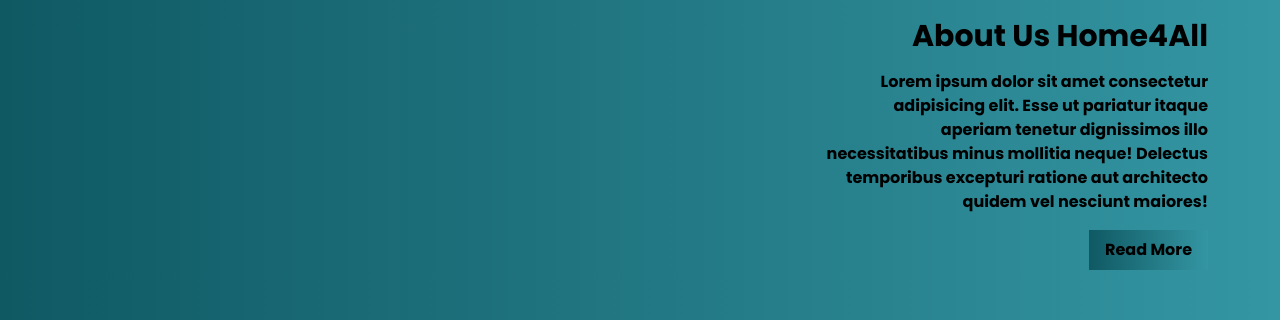
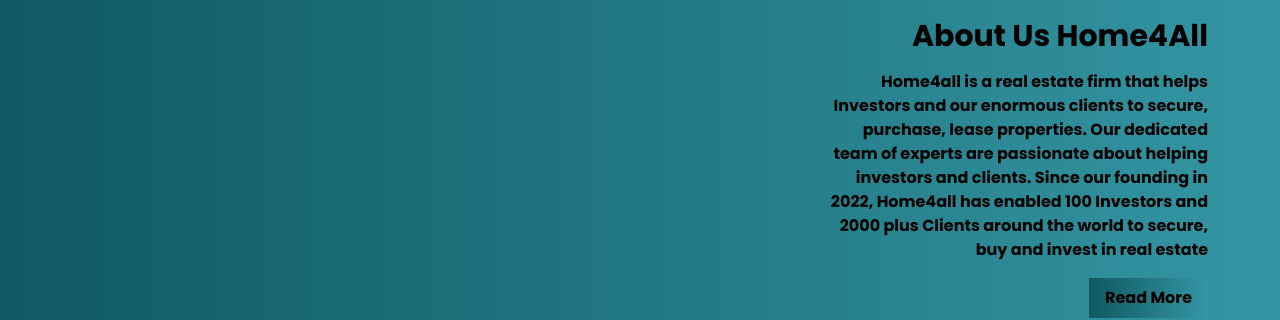
Before and after one commit to aipohruth/lisahomes, a React (Create React App) app: page / in a window 1280 px wide. Shown: the part 230-550 px from the top of the page. Built offline with nearby package versions, Linux system fonts and the light colour scheme.

Commit message:
new: added features

```diff
--- a/src/App.js
+++ b/src/App.js
@@ -14,6 +14,7 @@
       <Link className='hidden' to="/moreprojects">FullProjects</Link>
       <Link className='hidden' to="/abouts">MoreAbout</Link>
 
+
       <main>
       <Routes>
         <Route path='/moreprojects' element={<FullProjects/>}/>
--- a/src/Components/About.jsx
+++ b/src/Components/About.jsx
@@ -8,8 +8,16 @@
       <div className='max-w-[1200px] m-auto'>
         <div className='absolute z-0 top-[30%] right-[5%]  text-right p-2 w-full max-w-[400px] text-black flex flex-col '>
         <h2 className='text-3xl font-bold'>About Us Home4All</h2>
-        <p className=' my-4 font-2xl font-bold'>Lorem ipsum dolor sit amet consectetur adipisicing elit. Esse ut pariatur itaque aperiam tenetur dignissimos illo necessitatibus
-             minus mollitia neque! Delectus temporibus excepturi ratione aut architecto quidem vel nesciunt maiores!</p>
+        <p className=' my-4 font-2xl font-bold'>
+        <span className='font-bold'>Home4all</span> is a real estate firm that helps Investors and our enormous clients to secure, purchase,
+            lease properties.
+            Our dedicated team of experts
+            are passionate about helping investors and clients.
+            Since our founding in 2022, Home4all has enabled 100 Investors and 2000 plus Clients
+            around the world to secure, buy and invest in real estate
+
+
+             </p>
              <div >
              <button className=' hover:border-red-500 hover:border-2' ><a href='/abouts' className=' text-black font-bold hover:text-red-500'>Read More</a></button>
              </div>
```
